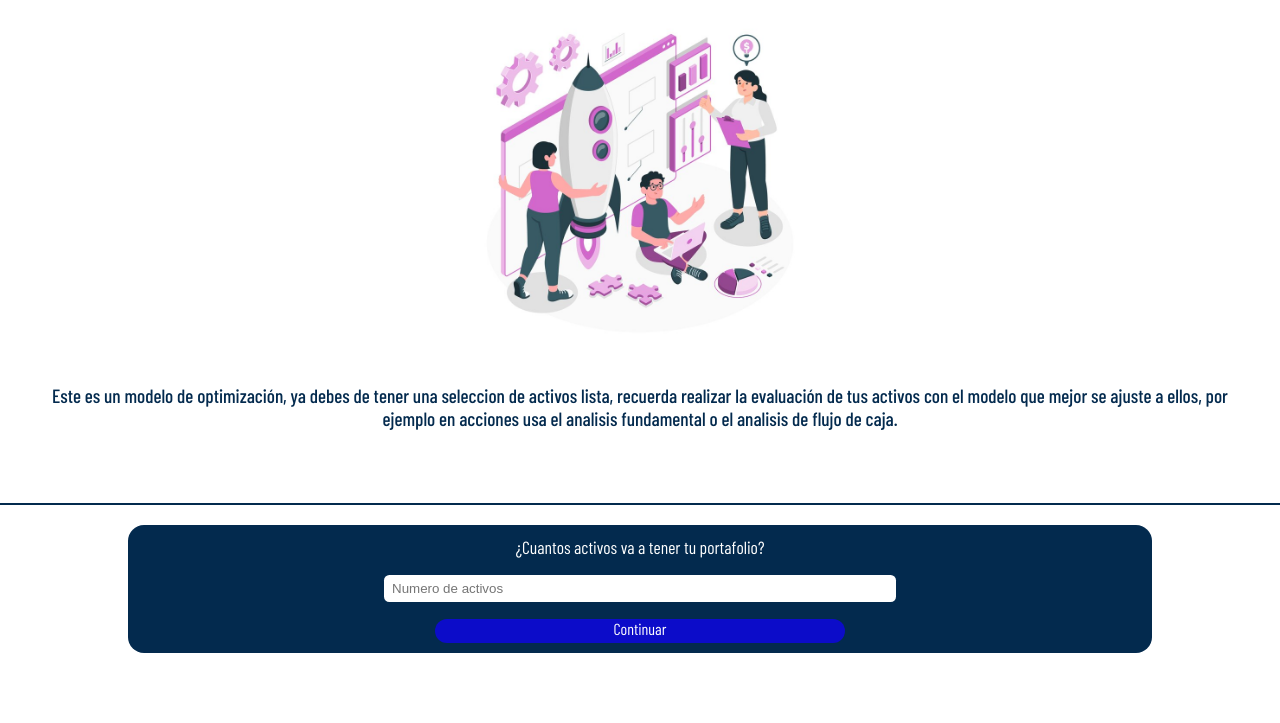
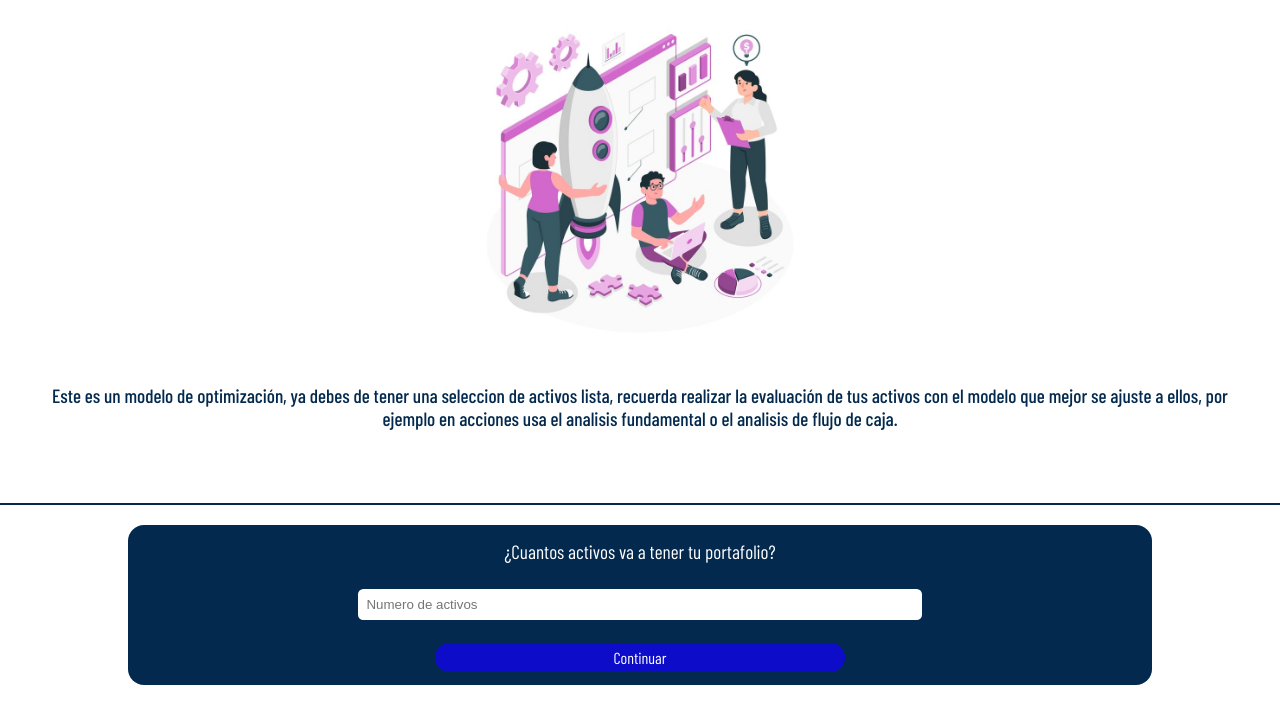
Before and after one commit to andres123o/Port_opt_web_app, a plain HTML site: page Frontend/index/opt.html in a window 1280 px wide. Shown: the part 73-796 px from the top of the page. Drawn offline with nearby package versions, Linux system fonts and the light colour scheme; a web font is replaced by a local one.

Commit message:
Nuevo input de activos

```diff
--- a/Frontend/index/Style_optimizador.css
+++ b/Frontend/index/Style_optimizador.css
@@ -59,7 +59,7 @@ body {
 }
 .pregunta-container {
     width: 100%;
-    height: 10em;
+    height: 12em;
     margin-top: 0.3em;
     display: flex;
     justify-content: center;
@@ -67,7 +67,7 @@ body {
 }
 .sub-container-preguntas {
     width: 80%;
-    height: 8em;
+    height: 10em;
     background-color: #032a4e;
     border-radius: 1em;
 }
@@ -80,7 +80,7 @@ body {
 }
 .pregunta p {
     color: #ffffff;
-    font-size: 1.1em;
+    font-size: 1.2em;
 }
 .numero {
     width: 100%;
@@ -90,8 +90,8 @@ body {
     justify-content: center;
 }
 .numero input {
-    width: 50%;
-    height: 2em;
+    width: 55%;
+    height: 2.3em;
     border: none;
     border-radius: 0.4em;
     padding-left: 0.6em;
@@ -105,9 +105,12 @@ body {
 }
 .confirmar div {
     width: 40%;
-    height: 1.5em;
+    height: 1.8em;
     background-color: rgb(12, 12, 201);
     text-align: center;
     color: #ffffff;
     border-radius: 1em;
+    display: flex;
+    justify-content: center;
+    align-items: center;
 }
```
